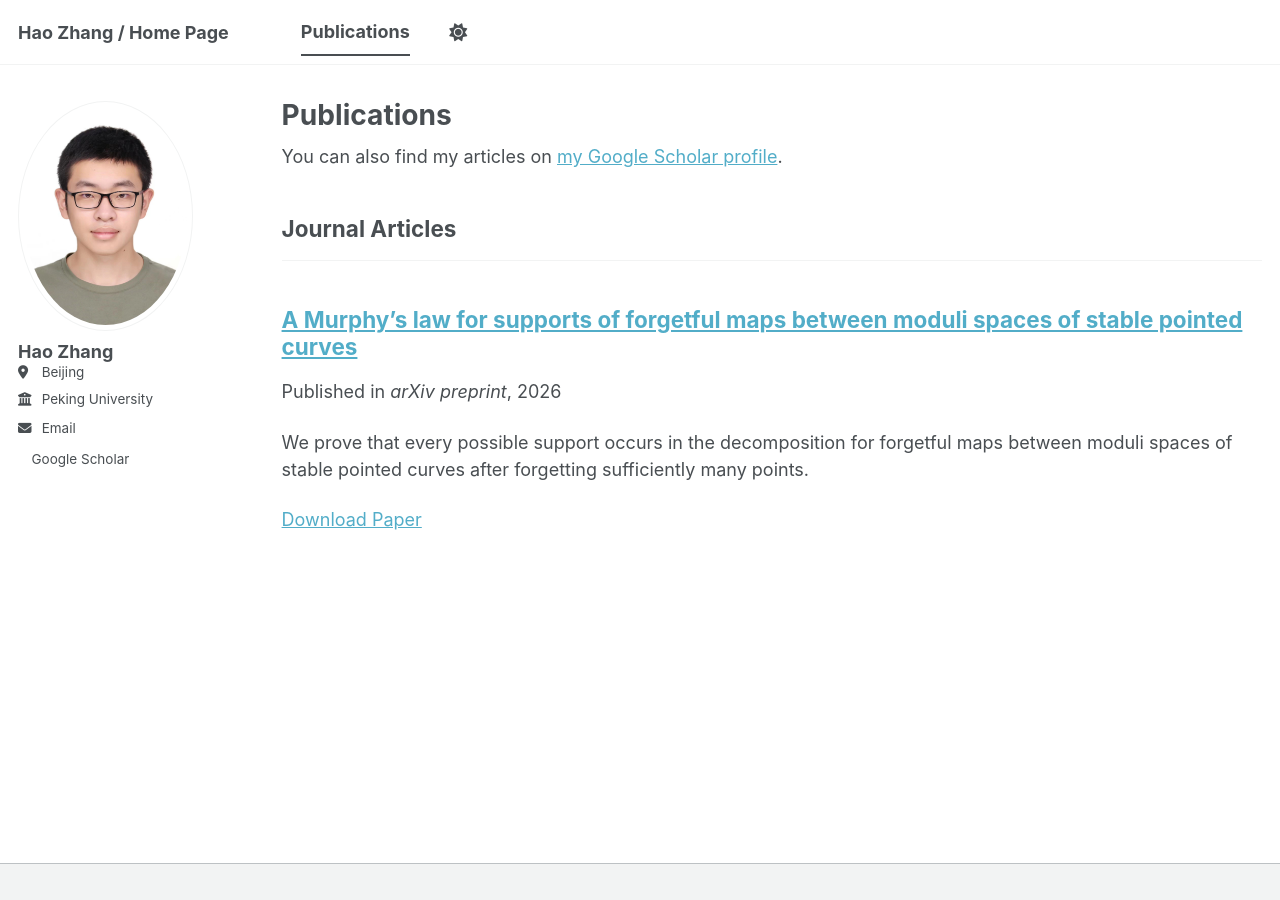
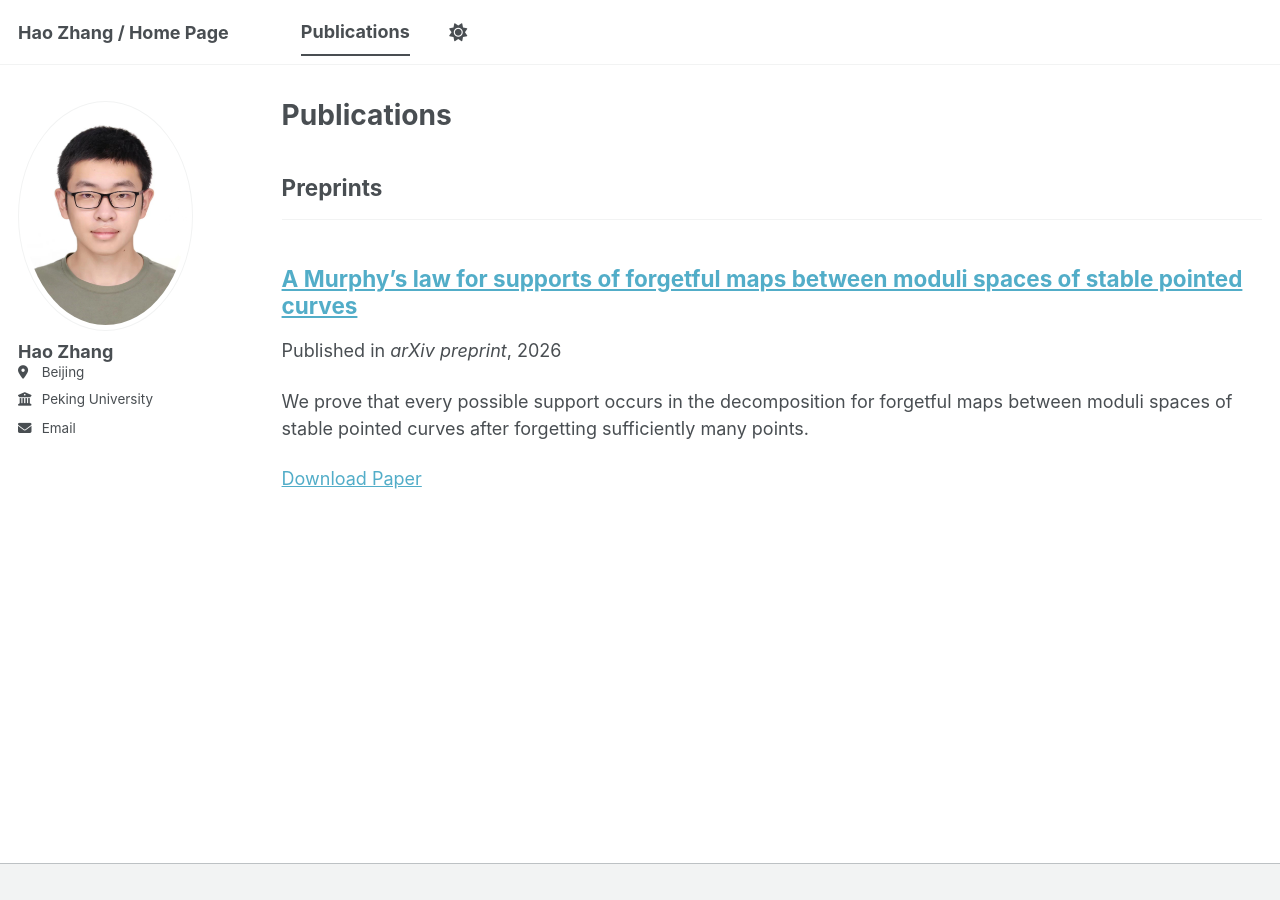
Before and after one commit to HaozhangPKU/HaozhangPKU.github.io, a Jekyll site: the page built from _pages/publications.html, in a window 1280 px wide. Built offline with Jekyll 4.4.1, drawn with Linux system fonts in a browser that asks for light colours; a style sheet for code colours, icons or effects is not loaded.

Commit message:
Update _config.yml

```diff
--- a/_config.yml
+++ b/_config.yml
@@ -35,7 +35,7 @@ author:
   # Academic websites
   academia         : # URL
   arxiv            : # URL - Update with the correct link to your profile
-  googlescholar    : "https://scholar.google.com/citations?user=8GF5bYoAAAAJ&hl=en"
+  googlescholar    : #"https://scholar.google.com/citations?user=8GF5bYoAAAAJ&hl=en"
   inspire-hep      : # URL
   impactstory      : # URL
   orcid            : #"https://orcid.org/yourorcidurl"
@@ -87,7 +87,7 @@ publication_category:
   books:
     title: 'Books'
   manuscripts:
-    title: 'Journal Articles'
+    title: 'Preprints'
   conferences:
     title: 'Conference Papers'
 
```
